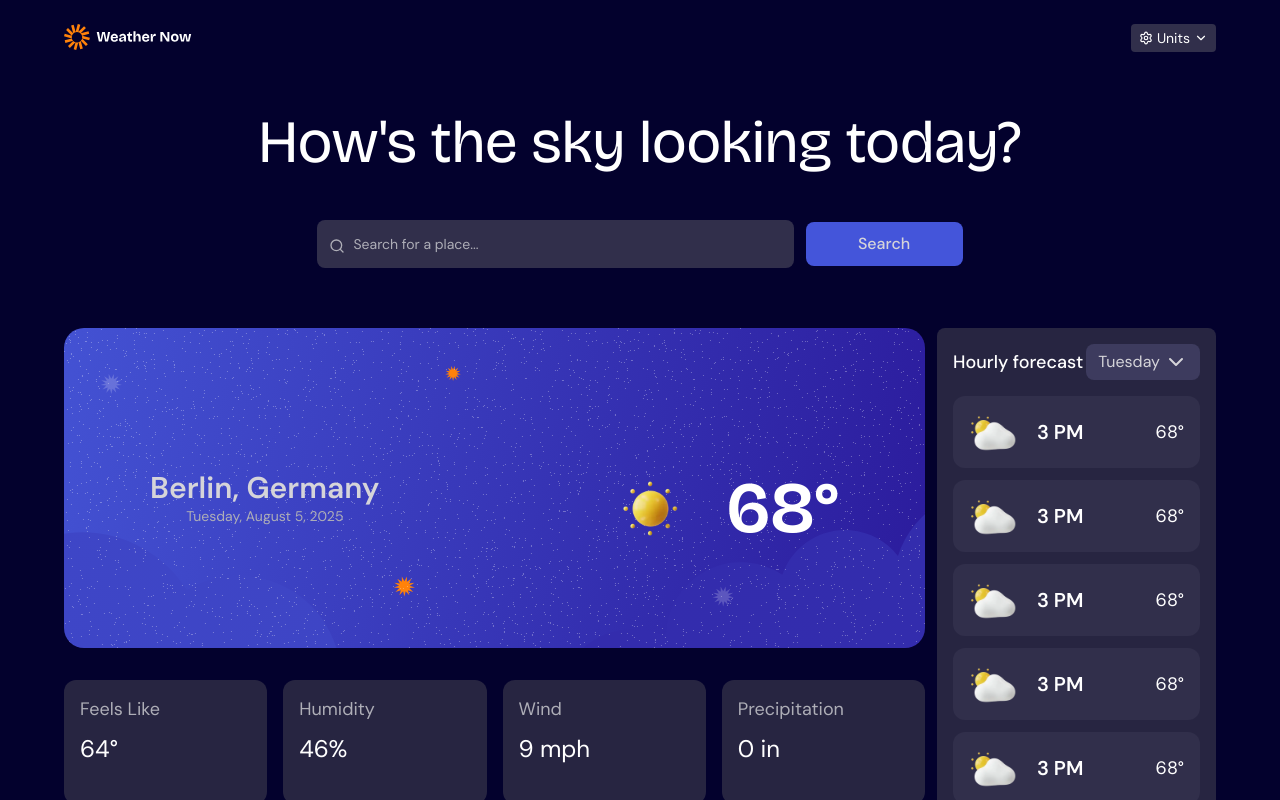
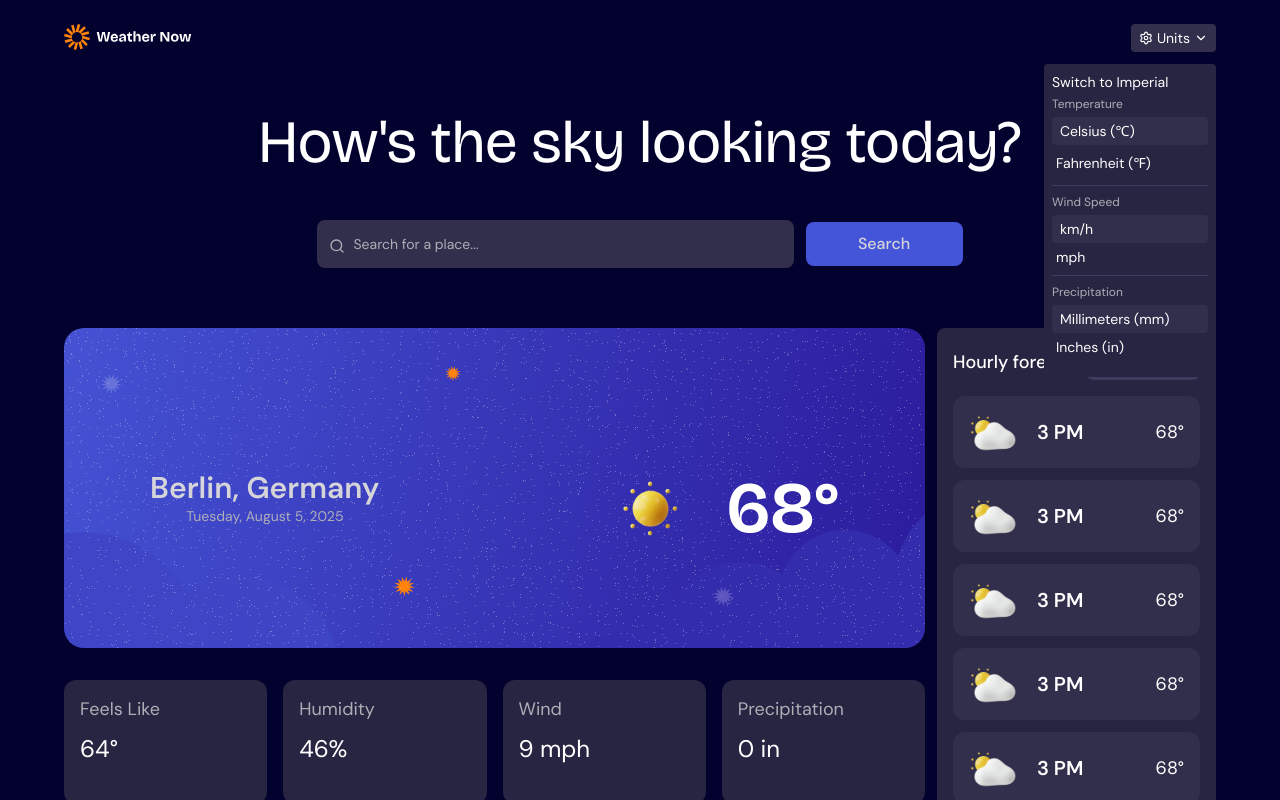
Before and after one commit to opeyemi-code/WEATHER-APP, a React (Vite) app: page / in a window 1280 px wide. Both pictures are taken after a click on the button "Units". Shown: the top 800 px of the page. Built offline with nearby package versions, Linux system fonts and the light colour scheme.

Commit message:
build: added dropdown menu ui and Implemented toggle functionality for the dropdown menus

```diff
--- a/src/App.tsx
+++ b/src/App.tsx
@@ -5,9 +5,12 @@ import Hero from "./components/Hero";
 import HeroWeatherCard from "./components/HeroWeatherCard";
 import HourlyForecastGrid from "./components/HourlyForecastGrid";
 import WeatherStatsGrid from "./components/WeatherStatsGrid";
+import { DataProvider } from "./context/DataContext";
+// import DataContext from "./context/DataContext";
 
 function App() {
   return (
+    <DataProvider>
       <div className="px-4 py-6 md:px-16">
         <Header />
         <main>
@@ -22,6 +25,7 @@ function App() {
           </section>
         </main>
       </div>
+    </DataProvider>
   );
 }
 
--- /dev/null
+++ b/src/Types/models.ts
@@ -0,0 +1,14 @@
+import type { ReactNode } from "react";
+
+export type ProviderProps = {
+  children: ReactNode;
+};
+
+export type DataContextType = {
+  isUnitDropdownOpen: boolean;
+  setIsUnitDropdownOpen: React.Dispatch<React.SetStateAction<boolean>>;
+  isSelectDayDropdownOpen: boolean;
+  setIsSelectDayDropdownOpen: React.Dispatch<React.SetStateAction<boolean>>;
+  selectedDay: string;
+  setSelectedDay: React.Dispatch<React.SetStateAction<string>>;
+};
--- /dev/null
+++ b/src/components/Dropdown.tsx
@@ -0,0 +1,97 @@
+function Dropdown() {
+  return (
+    <div className="absolute z-10 top-8 bg-(--neutral-800) p-2 my-2 text-(--neutral-0) text-sm rounded-sm w-43">
+      <div>
+        <button type="button" className="w-full text-left">
+          Switch to Imperial
+        </button>
+
+        <div className="my-1 border-b border-(--neutral-600)">
+          <h6 className="text-(--neutral-300) text-[0.75rem]">Temperature</h6>
+          <ul className="py-1">
+            <li>
+              <button
+                type="button"
+                role="menuitem"
+                className="w-full text-left bg-(--neutral-700) px-2 py-1 rounded-sm"
+              >
+                Celsius (&#8451;)
+              </button>
+            </li>
+            <li>
+              <button
+                type="button"
+                role="menuitem"
+                className="w-full text-left my-1 p-1"
+              >
+                Fahrenheit (&#8457;)
+              </button>
+            </li>
+          </ul>
+        </div>
+
+        <div className="my-1 border-b border-(--neutral-600)">
+          <h6 className="mt-2 text-(--neutral-300) text-[0.75rem]">
+            Wind Speed
+          </h6>
+          <ul className="py-1">
+            <li>
+              <button
+                type="button"
+                role="menuitem"
+                className="w-full text-left bg-(--neutral-700) px-2 py-1 rounded-sm"
+              >
+                km/h
+              </button>
+            </li>
+            <li>
+              <button
+                type="button"
+                role="menuitem"
+                className="w-full text-left p-1"
+              >
+                mph
+              </button>
+            </li>
+          </ul>
+        </div>
+
+        <div className="my-1">
+          <h6 className="mt-2 text-(--neutral-300) text-[0.75rem]">
+            Precipitation
+          </h6>
+          <ul className="py-1">
+            <li>
+              <button
+                type="button"
+                role="menuitem"
+                className="w-full text-left bg-(--neutral-700) px-2 py-1 rounded-sm"
+              >
+                Millimeters (
+                <abbr className="no-underline" title="millimeters">
+                  mm
+                </abbr>
+                )
+              </button>
+            </li>
+            <li>
+              <button
+                type="button"
+                role="menuitem"
+                className="w-full text-left p-1"
+              >
+                Inches (
+                <abbr className="no-underline" title="inches">
+                  in
+                </abbr>
+                )
+              </button>
+            </li>
+          </ul>
+        </div>
+      </div>
+    </div>
+  );
+}
+
+export default Dropdown;
--- a/src/components/DropdownMenu.tsx
+++ b/src/components/DropdownMenu.tsx
@@ -1,11 +1,19 @@
 import { ChevronDown, Settings } from "lucide-react";
+import { useContext } from "react";
+import DataContext from "../context/DataContext";
+import Dropdown from "./Dropdown";
 
 function DropdownMenu() {
+  const { isUnitDropdownOpen, setIsUnitDropdownOpen } =
+    useContext(DataContext)!;
+
   return (
-    <div className="flex flex-col items-end">
+    <div className="flex flex-col items-end relative">
       {/* Dropdown button */}
       <button
+        role="menu"
         className="text-white bg-(--neutral-700) px-2 py-1 rounded-sm flex gap-1 items-center text-sm hover:cursor-pointer"
+        onClick={() => setIsUnitDropdownOpen(!isUnitDropdownOpen)}
         type="button"
       >
         <span aria-label="hidden">
@@ -17,48 +25,7 @@ function DropdownMenu() {
         </span>
       </button>
       {/* Dropdown */}
-      <div className="bg-(--neutral-700) hidden p-1 my-2 text-(--neutral-0) text-sm rounded-sm w-43">
-        <div>
-          <button type="button">Switch to Imperial</button>
-          <div className="my-1 border-b border-(--neutral-600)">
-            <h6 className="text-(--neutral-300) text-[0.75rem]">Temperature</h6>
-            <ul className="p-0.5">
-              <li className="bg-(--neutral-800) p-1 rounded-sm">
-                Celsius (&#8451;)
-              </li>
-              <li className="my-1 p-1">Fahrenheit (&#8457;)</li>
-            </ul>
-          </div>
-          <div className="my-1 border-b border-(--neutral-600)">
-            <h6 className="text-(--neutral-300) text-[0.75rem]">Wind Speed</h6>
-            <ul className="p-0.5">
-              <li className="bg-(--neutral-800) p-1 rounded-sm">km/h</li>
-              <li className="p-1">mph</li>
-            </ul>
-          </div>
-          <div className="my-1 pb-1">
-            <h6 className="text-(--neutral-300) text-[0.75rem]">
-              Precipitation
-            </h6>
-            <ul className="py-0.5">
-              <li className="bg-(--neutral-800) p-1 rounded-sm">
-                Millimeters (
-                <abbr className="no-underline" title="millimeters">
-                  mm
-                </abbr>
-                )
-              </li>
-              <li className="p-1">
-                Inches (
-                <abbr className="no-underline" title="inches">
-                  in
-                </abbr>
-                )
-              </li>
-            </ul>
-          </div>
-        </div>
-      </div>
+      {isUnitDropdownOpen && <Dropdown />}
     </div>
   );
 }
--- a/src/components/HourlyForecastGrid.tsx
+++ b/src/components/HourlyForecastGrid.tsx
@@ -1,15 +1,25 @@
 import { ChevronDown } from "lucide-react";
 import HourlyForecastCard from "./HourlyForecastCard";
 import weatherImg from "../assets/images/icon-partly-cloudy.webp";
+import SelectDayDropdownMenu from "./SelectDayDropdownMenu";
+import { useContext } from "react";
+import DataContext from "../context/DataContext";
 
 function HourlyForecastGrid() {
+  const { isSelectDayDropdownOpen, setIsSelectDayDropdownOpen } =
+    useContext(DataContext)!;
+
   return (
     <section className="bg-(--neutral-800) p-4 rounded-lg">
       <div className="flex justify-between items-center">
         <h2 className="text-(--neutral-0) font-medium text-lg">
           Hourly forecast
         </h2>
+
+        {/* Select Day Dropdown Menu */}
+        <div className="relative">
           <button
+            onClick={() => setIsSelectDayDropdownOpen(!isSelectDayDropdownOpen)}
             className="flex items-center gap-1 text-(--neutral-200) bg-(--neutral-600) px-3 py-1.5 rounded-lg hover:cursor-pointer"
             type="button"
           >
@@ -18,8 +28,14 @@ function HourlyForecastGrid() {
               <ChevronDown />
             </span>
           </button>
+
+          {/* Select Day Dropdown */}
+          {isSelectDayDropdownOpen && <SelectDayDropdownMenu />}
         </div>
+      </div>
+
       {/* Hourly forecast list */}
+
       <ul className="space-y-3 mt-4">
         <HourlyForecastCard
           weatherIcon={weatherImg}
--- /dev/null
+++ b/src/components/SelectDayDropdownMenu.tsx
@@ -0,0 +1,60 @@
+import TextButton from "./TextButton";
+
+function SelectDayDropdownMenu() {
+  return (
+    <div className="absolute bg-(--neutral-800) mt-2 p-1.5 w-[150px] right-1 rounded-sm">
+      <ul role="listbox" className="text-(--neutral-200) text-sm space-y-2">
+        <li>
+          <TextButton
+            text="Monday"
+            role="option"
+            className="px-1.5 py-1 bg-(--neutral-700) w-full rounded-sm text-left"
+          />
+        </li>
+        <li>
+          <TextButton
+            text="Tuesday"
+            role="option"
+            className="px-1.5 py-1 hover:bg-(--neutral-700) w-full rounded-sm text-left"
+          />
+        </li>
+        <li>
+          <TextButton
+            text="Wednesday"
+            role="option"
+            className="px-1.5 py-1 hover:bg-(--neutral-700) w-full rounded-sm text-left"
+          />
+        </li>
+        <li>
+          <TextButton
+            text="Thursday"
+            role="option"
+            className="px-1.5 py-1 hover:bg-(--neutral-700) w-full rounded-sm text-left"
+          />
+        </li>
+        <li>
+          <TextButton
+            text="Friday"
+            role="option"
+            className="px-1.5 py-1 hover:bg-(--neutral-700) w-full rounded-sm text-left"
+          />
+        </li>
+        <li>
+          <TextButton
+            text="Saturday"
+            role="option"
+            className="px-1.5 py-1 hover:bg-(--neutral-700) w-full rounded-sm text-left"
+          />
+        </li>
+        <li>
+          <TextButton
+            text="Sunday"
+            role="option"
+            className="px-1.5 py-1 hover:bg-(--neutral-700) w-full rounded-sm text-left"
+          />
+        </li>
+      </ul>
+    </div>
+  );
+}
+export default SelectDayDropdownMenu;
--- /dev/null
+++ b/src/components/TextButton.tsx
@@ -0,0 +1,16 @@
+function TextButton({
+  text,
+  role,
+  className,
+}: {
+  text: string;
+  role?: string;
+  className?: string;
+}) {
+  return (
+    <button className={className} role={role} type="button">
+      {text}
+    </button>
+  );
+}
+export default TextButton;
--- /dev/null
+++ b/src/context/DataContext.tsx
@@ -0,0 +1,27 @@
+import { createContext, useState } from "react";
+import type { DataContextType, ProviderProps } from "../Types/models";
+
+const DataContext = createContext<DataContextType | null>(null);
+
+export function DataProvider({ children }: ProviderProps) {
+  const [isUnitDropdownOpen, setIsUnitDropdownOpen] = useState(false);
+  const [isSelectDayDropdownOpen, setIsSelectDayDropdownOpen] = useState(false);
+  const [selectedDay, setSelectedDay] = useState("Tuesday");
+
+  return (
+    <DataContext.Provider
+      value={{
+        isUnitDropdownOpen,
+        setIsUnitDropdownOpen,
+        isSelectDayDropdownOpen,
+        setIsSelectDayDropdownOpen,
+        selectedDay,
+        setSelectedDay,
+      }}
+    >
+      {children}
+    </DataContext.Provider>
+  );
+}
+
+export default DataContext;
```
Lines whose indentation alone changed are shown as unchanged.
